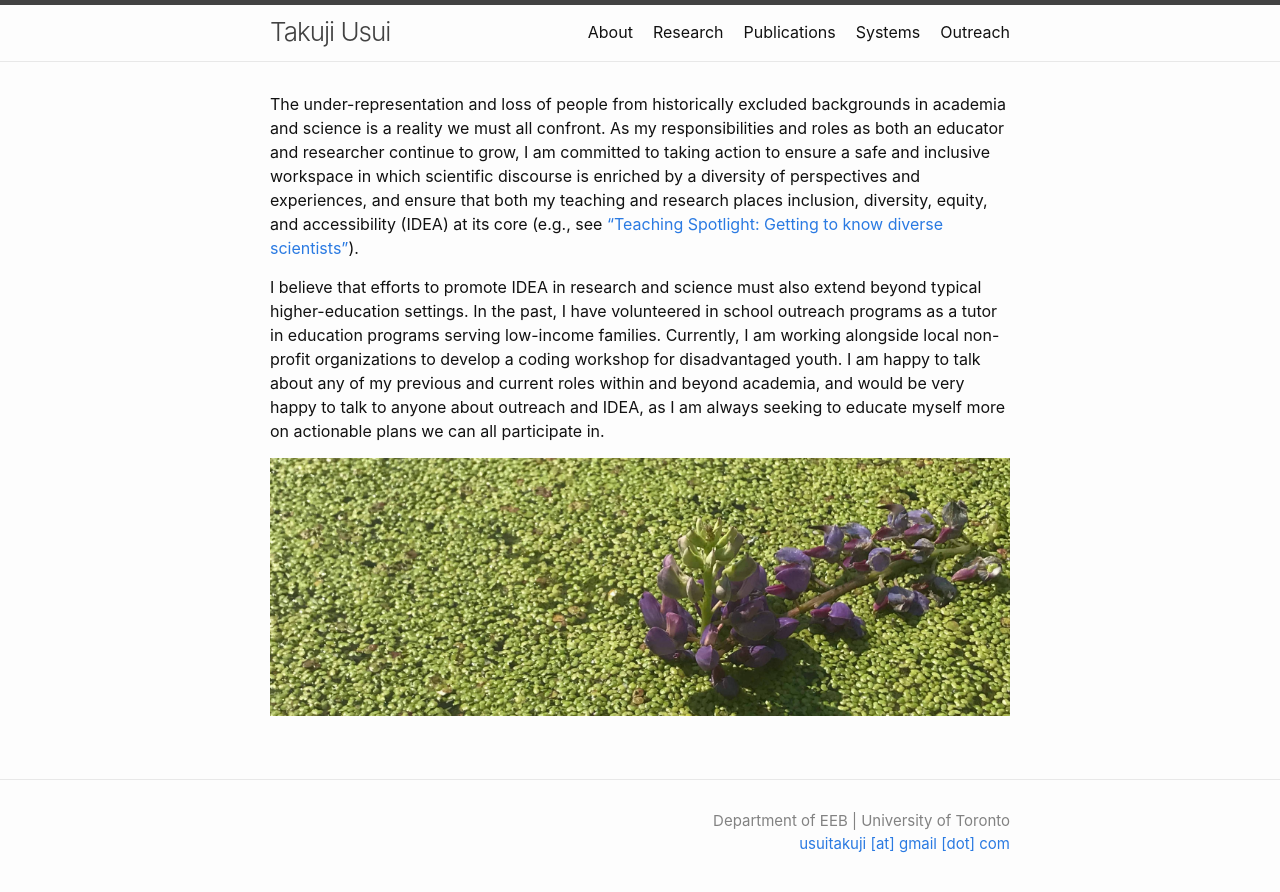
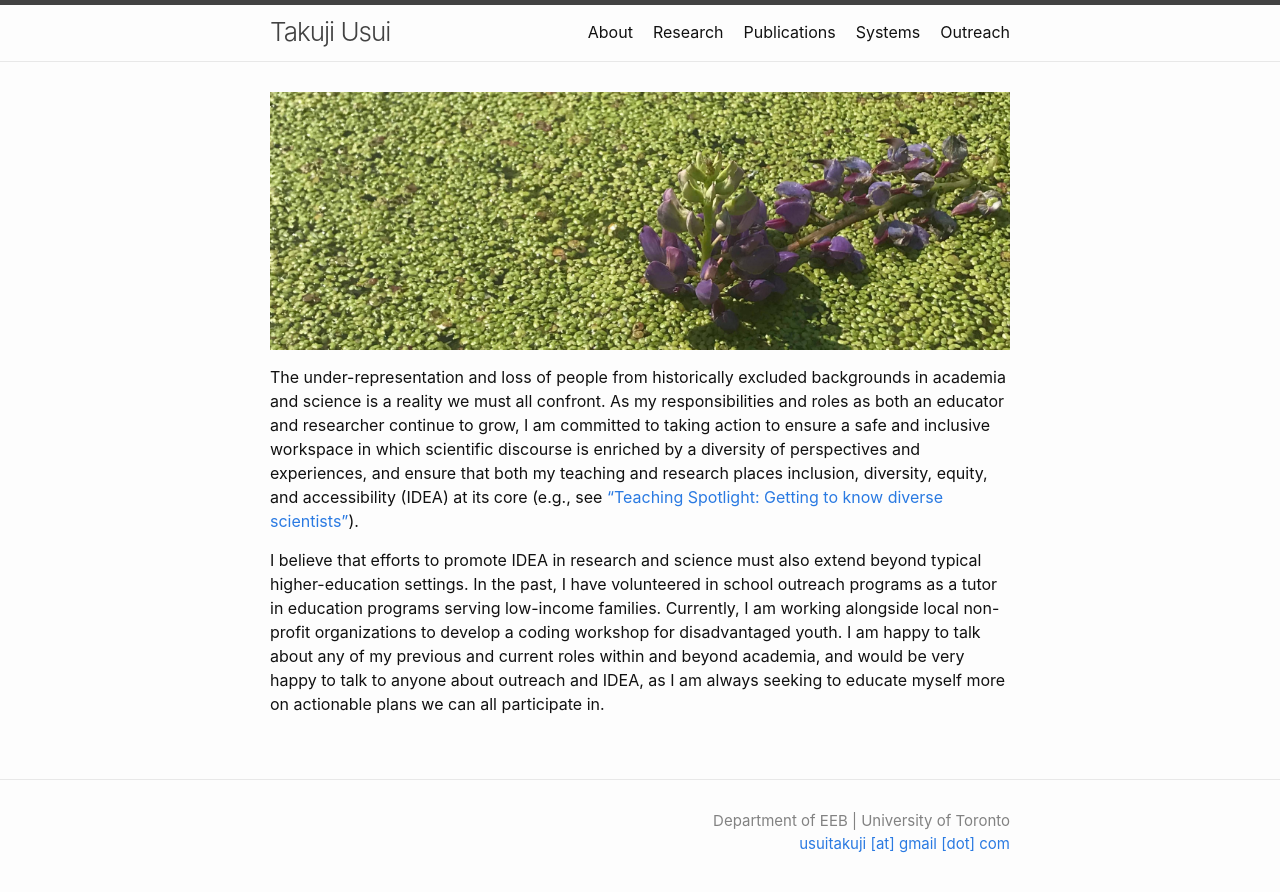
Before and after one commit to takujiusui/takujiusui.github.io, a Jekyll site: the page built from edi.md, in a window 1280 px wide. Shown: the top 892 px of the page. Built offline with Jekyll 4.4.1, drawn with Linux system fonts in a browser that asks for light colours.

Commit message:
update idea

```diff
--- a/edi.md
+++ b/edi.md
@@ -4,8 +4,9 @@ layout: page
 order: 5
 ---
 
+![duckweed](images/duck-crop.jpg)
+
+
 The under-representation and loss of people from historically excluded backgrounds in academia and science is a reality we must all confront. As my responsibilities and roles as both an educator and researcher continue to grow, I am committed to taking action to ensure a safe and inclusive workspace in which scientific discourse is enriched by a diversity of perspectives and experiences, and ensure that both my teaching and research places inclusion, diversity, equity, and accessibility (IDEA) at its core (e.g., see ["Teaching Spotlight: Getting to know diverse scientists"](https://blogs.ubc.ca/bionews/2022/03/teaching-spotlight-getting-to-know-diverse-scientists-in-biol-336/)).
 
 I believe that efforts to promote IDEA in research and science must also extend beyond typical higher-education settings. In the past, I have volunteered in school outreach programs as a tutor in education programs serving low-income families. Currently, I am working alongside local non-profit organizations to develop a coding workshop for disadvantaged youth. I am happy to talk about any of my previous and current roles within and beyond academia, and would be very happy to talk to anyone about outreach and IDEA, as I am always seeking to educate myself more on actionable plans we can all participate in.
-
-![duckweed](images/duck-crop.jpg)
```
